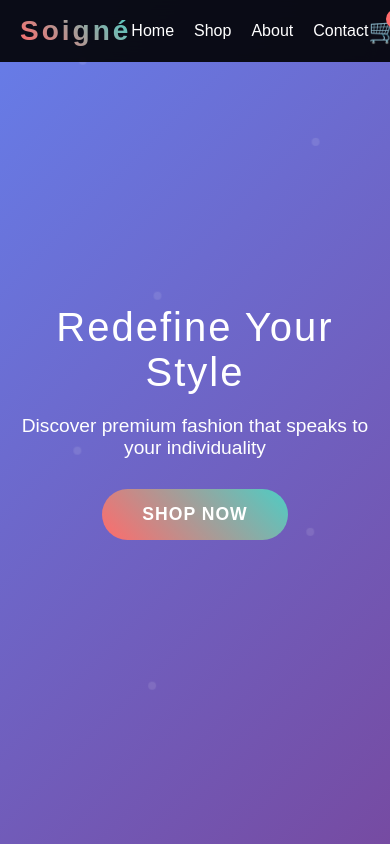
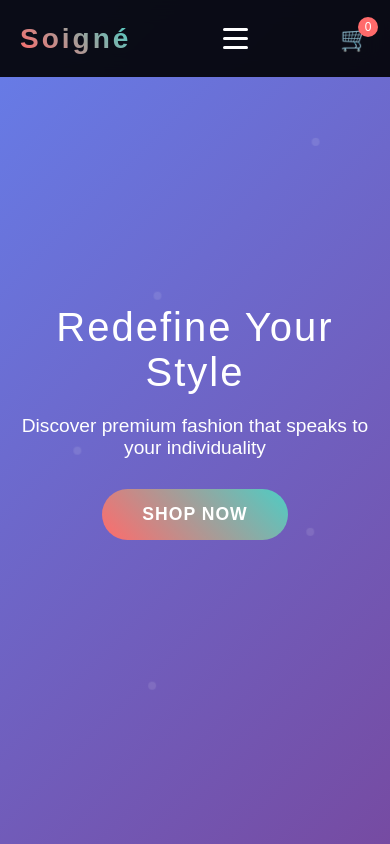
Before and after one commit to Elminjoh/Soign-, a plain HTML site: page index.html in a window 390 px wide. Shown: the top 844 px of the page. Drawn offline with Linux system fonts and the light colour scheme.

Commit message:
hamburger menu

```diff
--- a/index.html
+++ b/index.html
@@ -12,11 +12,16 @@
     <nav>
         <div class="nav-container">
             <div class="logo">Soigné</div>
+            <div class="hamburger" onclick="toggleMobileMenu()">
+                <span></span>
+                <span></span>
+                <span></span>
+            </div>
             <ul class="nav-links">
-                <li><a href="#home">Home</a></li>
-                <li><a href="#products">Shop</a></li>
-                <li><a href="#about">About</a></li>
-                <li><a href="#contact">Contact</a></li>
+                <li><a href="#home" onclick="closeMobileMenu()">Home</a></li>
+                <li><a href="#products" onclick="closeMobileMenu()">Shop</a></li>
+                <li><a href="#about" onclick="closeMobileMenu()">About</a></li>
+                <li><a href="#contact" onclick="closeMobileMenu()">Contact</a></li>
             </ul>
             <div class="cart-icon" onclick="toggleCart()">
                 🛒
--- a/script.js
+++ b/script.js
@@ -69,6 +69,23 @@
             toggleCart();
         }
 
+        // Mobile menu functions
+        function toggleMobileMenu() {
+            const navLinks = document.querySelector('.nav-links');
+            const hamburger = document.querySelector('.hamburger');
+
+            navLinks.classList.toggle('mobile-active');
+            hamburger.classList.toggle('active');
+        }
+
+        function closeMobileMenu() {
+            const navLinks = document.querySelector('.nav-links');
+            const hamburger = document.querySelector('.hamburger');
+
+            navLinks.classList.remove('mobile-active');
+            hamburger.classList.remove('active');
+        }
+
         // Smooth scroll for navigation links
         document.querySelectorAll('.nav-links a').forEach(link => {
             link.addEventListener('click', (e) => {
--- a/styles.css
+++ b/styles.css
@@ -97,6 +97,36 @@
             display: flex;
             align-items: center;
             justify-content: center;
+        }
+
+        /* Hamburger Menu */
+        .hamburger {
+            display: none;
+            flex-direction: column;
+            cursor: pointer;
+            padding: 10px;
+            z-index: 1001;
+        }
+
+        .hamburger span {
+            width: 25px;
+            height: 3px;
+            background: #fff;
+            margin: 3px 0;
+            transition: all 0.3s ease;
+            border-radius: 2px;
+        }
+
+        .hamburger.active span:nth-child(1) {
+            transform: rotate(45deg) translate(5px, 5px);
+        }
+
+        .hamburger.active span:nth-child(2) {
+            opacity: 0;
+        }
+
+        .hamburger.active span:nth-child(3) {
+            transform: rotate(-45deg) translate(7px, -6px);
         }
 
         /* Hero Section */
@@ -578,8 +608,40 @@
                 padding: 15px 20px;
             }
 
+            .hamburger {
+                display: flex;
+            }
+
             .nav-links {
-                gap: 20px;
+                position: fixed;
+                top: 0;
+                right: -100%;
+                width: 100%;
+                height: 100vh;
+                background: rgba(0, 0, 0, 0.95);
+                backdrop-filter: blur(10px);
+                flex-direction: column;
+                justify-content: center;
+                align-items: center;
+                gap: 40px;
+                transition: right 0.3s ease;
+                z-index: 1000;
+            }
+
+            .nav-links.mobile-active {
+                right: 0;
+            }
+
+            .nav-links li a {
+                font-size: 1.5rem;
+                font-weight: 600;
+                text-transform: uppercase;
+                letter-spacing: 2px;
+            }
+
+            .cart-icon {
+                z-index: 1001;
+                position: relative;
             }
 
             .hero h1 {
```
